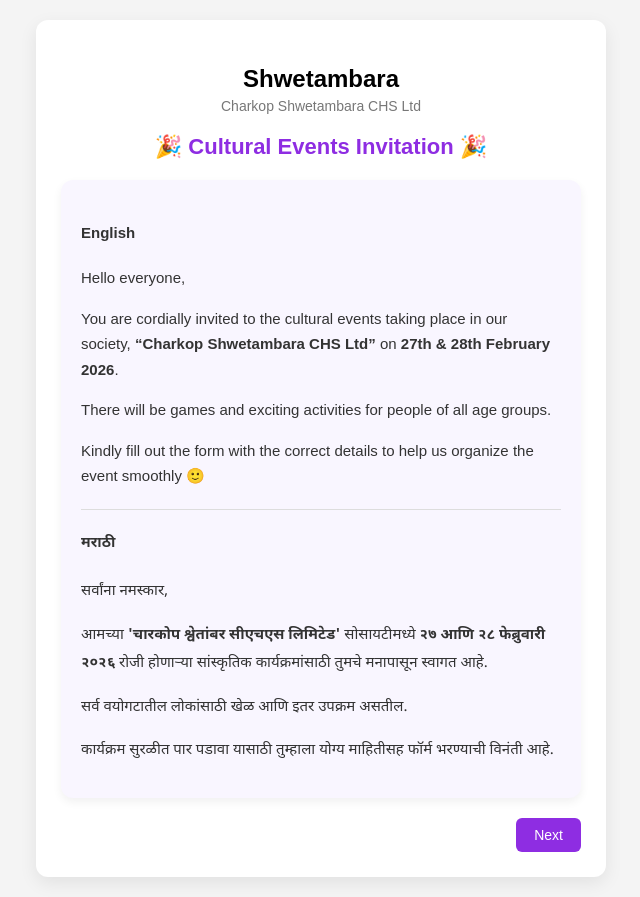
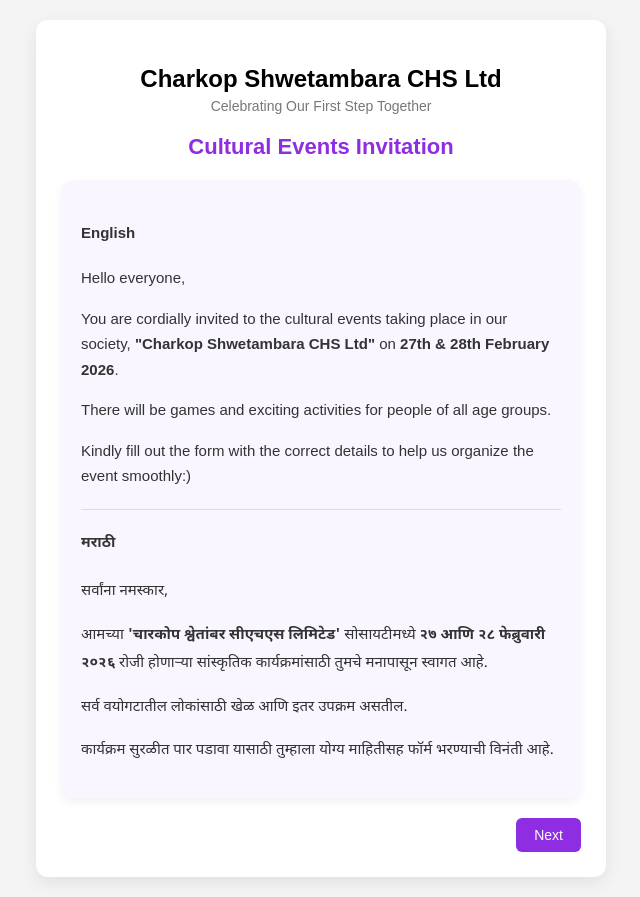
Before and after one commit to Littlelkm/shwetambara-form, a plain HTML site: page index.html in a window 1280 px wide. Shown: the whole page, without its empty margins (319-959 px from the left). Drawn offline with Linux system fonts and the light colour scheme.

Commit message:
Update index.html

```diff
--- a/index.html
+++ b/index.html
@@ -146,14 +146,14 @@
 <body>
 
 <div class="form-container">
-  <h2>Shwetambara</h2>
-  <p class="sub-title">Charkop Shwetambara CHS Ltd</p>
+  <h2>Charkop Shwetambara CHS Ltd</h2>
+  <p class="sub-title">Celebrating Our First Step Together</p>
 
   <form id="multiStepForm">
 
     <!-- PAGE 1 -->
     <div class="page active">
-      <h2 class="invite-title">🎉 Cultural Events Invitation 🎉</h2>
+      <h2 class="invite-title">Cultural Events Invitation</h2>
 
       <div class="invite-box">
 
@@ -162,14 +162,14 @@
           <p>Hello everyone,</p>
           <p>
             You are cordially invited to the cultural events taking place in our society,
-            <strong>“Charkop Shwetambara CHS Ltd”</strong> on
+            <strong>"Charkop Shwetambara CHS Ltd"</strong> on
             <strong>27th & 28th February 2026</strong>.
           </p>
           <p>
             There will be games and exciting activities for people of all age groups.
           </p>
           <p>
-            Kindly fill out the form with the correct details to help us organize the event smoothly 🙂
+            Kindly fill out the form with the correct details to help us organize the event smoothly:)
           </p>
         </div>
 
```
